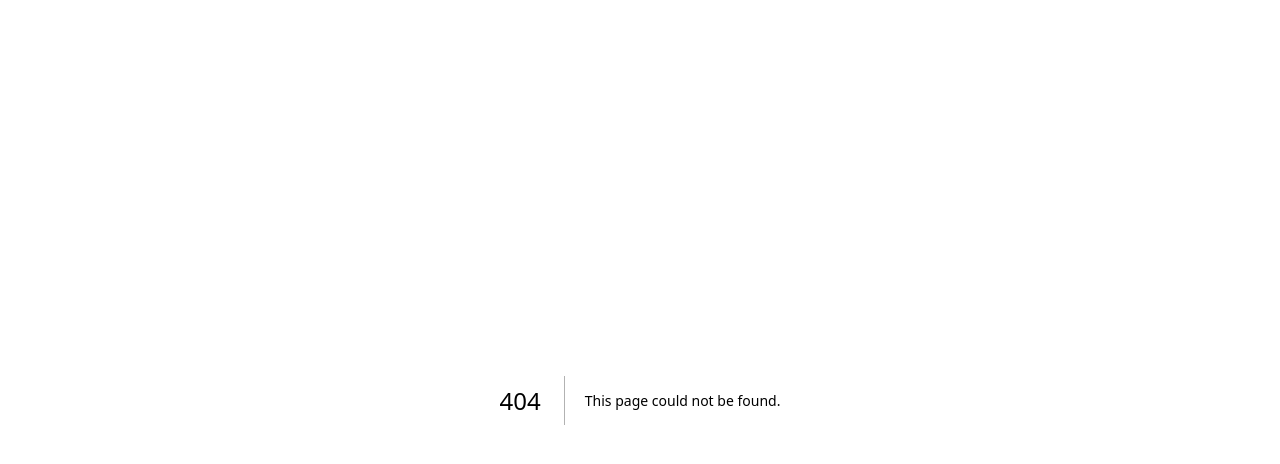
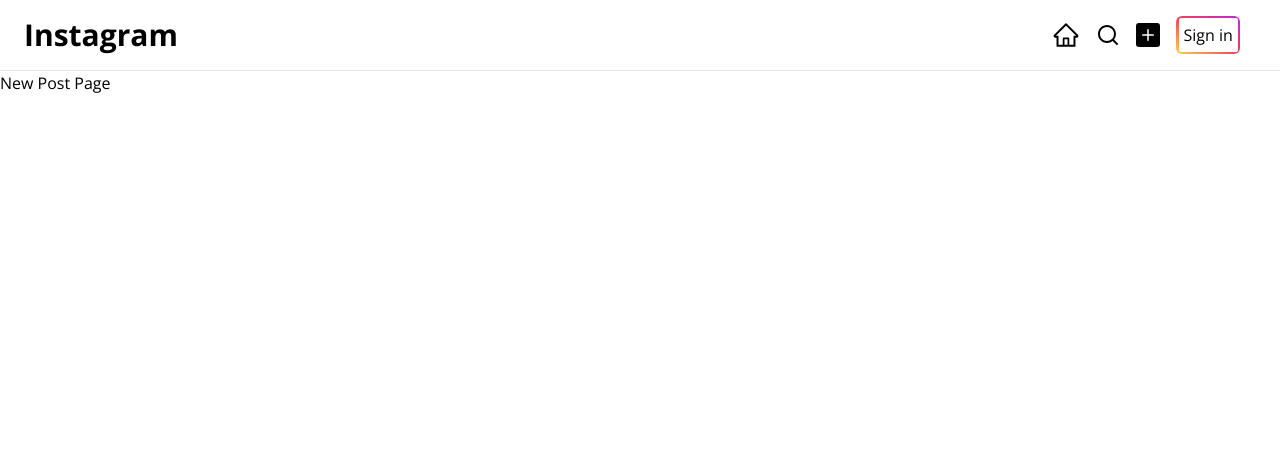
Before and after one commit to windragon0807/instantgram, a Next.js app: page /new in a window 1280 px wide. Before the commit this address had no page. Shown: the top 464 px of the page. Built offline with nearby package versions, Linux system fonts and the light colour scheme.

Commit message:
✨ layout, 헤더 만들기

```diff
--- a/package.json
+++ b/package.json
@@ -17,6 +17,7 @@
     "next": "13.2.4",
     "react": "18.2.0",
     "react-dom": "18.2.0",
+    "react-icons": "^4.10.1",
     "typescript": "4.9.5"
   },
   "devDependencies": {
--- a/src/app/layout.tsx
+++ b/src/app/layout.tsx
@@ -1,5 +1,6 @@
 import './globals.css';
 import { Open_Sans } from 'next/font/google';
+import Navbar from '@/components/Navbar';
 
 const openSans = Open_Sans({ subsets: ['latin'] });
 
@@ -15,7 +16,12 @@
 }) {
   return (
     <html lang='en' className={openSans.className}>
-      <body>{children}</body>
+      <body className='w-full max-w-screen-xl overflow-auto mx-auto'>
+        <header className='sticky top-0 bg-white z-10 border-b'>
+          <Navbar />
+        </header>
+        <main>{children}</main>
+      </body>
     </html>
   );
 }
--- /dev/null
+++ b/src/app/new/page.tsx
@@ -0,0 +1,3 @@
+export default function NewPostPage() {
+  return <p>New Post Page</p>;
+}
--- /dev/null
+++ b/src/app/search/page.tsx
@@ -0,0 +1,3 @@
+export default function SearchPage() {
+  return <p>Search Page</p>;
+}
--- /dev/null
+++ b/src/components/Navbar.tsx
@@ -0,0 +1,52 @@
+'use client';
+
+import Link from 'next/link';
+import HomeFillIcon from './ui/icons/HomeFillIcon';
+import HomeIcon from './ui/icons/HomeIcon';
+import NewFillIcon from './ui/icons/NewFillIcon';
+import NewIcon from './ui/icons/NewIcon';
+import SearchFillIcon from './ui/icons/SearchFillIcon';
+import SearchIcon from './ui/icons/SearchIcon';
+import { usePathname } from 'next/navigation';
+import ColorButton from './ui/ColorButton';
+
+const menu = [
+  {
+    href: '/',
+    icon: <HomeIcon />,
+    clickedIcon: <HomeFillIcon />,
+  },
+  {
+    href: '/search',
+    icon: <SearchIcon />,
+    clickedIcon: <SearchFillIcon />,
+  },
+  {
+    href: '/new',
+    icon: <NewIcon />,
+    clickedIcon: <NewFillIcon />,
+  },
+];
+
+export default function Navbar() {
+  const pathName = usePathname();
+  return (
+    <div className='flex justify-between items-center px-6'>
+      <Link href='/'>
+        <h1 className='text-3xl font-bold'>Instagram</h1>
+      </Link>
+      <nav>
+        <ul className='flex gap-4 items-center p-4'>
+          {menu.map((item) => (
+            <li key={item.href}>
+              <Link href={item.href}>
+                {pathName === item.href ? item.clickedIcon : item.icon}
+              </Link>
+            </li>
+          ))}
+          <ColorButton text='Sign in' onClick={() => {}} />
+        </ul>
+      </nav>
+    </div>
+  );
+}
--- /dev/null
+++ b/src/components/ui/ColorButton.tsx
@@ -0,0 +1,17 @@
+type Props = {
+  text: string;
+  onClick: () => void;
+};
+
+export default function ColorButton({ text, onClick }: Props) {
+  return (
+    <div className='rounded-md bg-gradient-to-bl from-fuchsia-600 via-rose-500 to-amber-300 p-[0.15rem]'>
+      <button
+        className='bg-white rounded-sm text-base p-[0.3rem] hover:opacity-90 transition-opacity'
+        onClick={onClick}
+      >
+        {text}
+      </button>
+    </div>
+  );
+}
--- /dev/null
+++ b/src/components/ui/icons/HomeFillIcon.tsx
@@ -0,0 +1,5 @@
+import { AiFillHome } from 'react-icons/ai';
+
+export default function HomeFillIcon() {
+  return <AiFillHome className='w-7 h-7' />;
+}
--- /dev/null
+++ b/src/components/ui/icons/HomeIcon.tsx
@@ -0,0 +1,5 @@
+import { AiOutlineHome } from 'react-icons/ai';
+
+export default function HomeIcon() {
+  return <AiOutlineHome className='w-7 h-7' />;
+}
--- /dev/null
+++ b/src/components/ui/icons/NewFillIcon.tsx
@@ -0,0 +1,5 @@
+import { BsPlusSquareFill } from 'react-icons/bs';
+
+export default function NewFillIcon() {
+  return <BsPlusSquareFill className='w-6 h-6' />;
+}
--- /dev/null
+++ b/src/components/ui/icons/NewIcon.tsx
@@ -0,0 +1,5 @@
+import { BsPlusSquare } from 'react-icons/bs';
+
+export default function NewIcon() {
+  return <BsPlusSquare className='w-6 h-6' />;
+}
--- /dev/null
+++ b/src/components/ui/icons/SearchFillIcon.tsx
@@ -0,0 +1,5 @@
+import { RiSearchFill } from 'react-icons/ri';
+
+export default function SearchFillIcon() {
+  return <RiSearchFill className='w-6 h-6' />;
+}
--- /dev/null
+++ b/src/components/ui/icons/SearchIcon.tsx
@@ -0,0 +1,5 @@
+import { RiSearchLine } from 'react-icons/ri';
+
+export default function SearchIcon() {
+  return <RiSearchLine className='w-6 h-6' />;
+}
```
Also changed, not shown: 1 other file (tests, documents, lock files or other folders).
